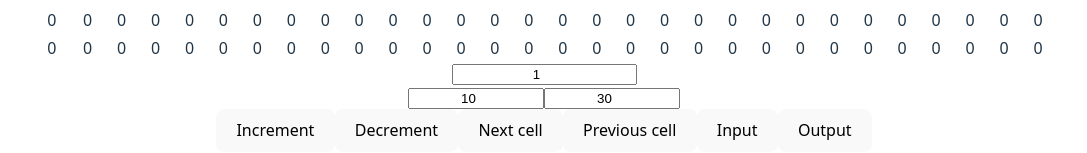
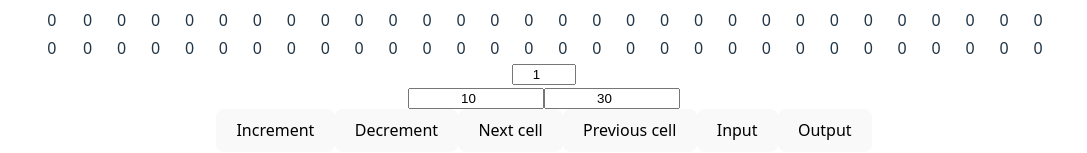
Before and after one commit to BCS21090011/BrainFucker, a React (Vite) app: page / in a window 1280 px wide. Shown: the part 628-781 px from the top of the page, without its empty margins (96-1183 px from the left). Built offline with nearby package versions, Linux system fonts and the light colour scheme.

Commit message:
Dynamic page changes.

```diff
--- a/src/App.jsx
+++ b/src/App.jsx
@@ -24,6 +24,7 @@
   const [colDimension, setColDimension] = useState(30); // Columns in memory display
   const [memPtr, setMemPtr] = useState(0);  // Current code index in BF code execution
   const [currentCellVal, setCurrentCellVal] = useState(0);  // Current value of the memory cell at MemPtr
+  const [maxPage, setMaxPage] = useState(0);  // Max page number for memory display
 
   const [chunkedMem, setChunkedMem] = useState([]); // Memory cells chunked for display
 
@@ -103,17 +104,26 @@
 
   const HandleMemPtrChange = useCallback((oldVal, newVal) => {
     if (newVal >= 0 && newVal < memSize) {
-      const dimension = rowDimension * colDimension;
-      const page = Math.floor(newVal / dimension) + 1;
-      setPage(page);
       setCurrentCellVal(bfRef.current.CurrentCellVal);
       setMemPtr(bfRef.current.MemPtr);
     }
-  }, [rowDimension, colDimension]);
+  }, [rowDimension, colDimension, memSize]);
 
   useEffect(() => {
     bfRef.current.MemPtrOnChangeCallback = HandleMemPtrChange;
   }, [HandleMemPtrChange]);
+
+  useEffect(() => {
+      const bf = bfRef.current;
+
+      const dimension = rowDimension * colDimension;
+
+      const inputMaxPage = Math.floor((memSize - 1) / dimension) + 1;
+      setMaxPage(inputMaxPage);
+
+      const page = Math.floor(bf.MemPtr / dimension) + 1;
+      setPage(page);
+  }, [rowDimension, colDimension, memSize]);
 
   // --- Handle "Apply Code" click: load textarea content into BF engine ---
   const handleApplyCode = () => {
@@ -138,7 +148,7 @@
       bf.MemSize = newSize;
       ChunkMemory();
     }
-  }
+  };
 
   // --- Run execution until completion ---
   const handleExecuteAll = async () => {
@@ -151,7 +161,7 @@
     const bf = bfRef.current;
     await bf.BF_Execute();
     ChunkMemory();
-  }
+  };
 
   const handleInputPromptKeyDown = (event) => {
     if (event.key == "Enter") {
@@ -169,13 +179,13 @@
         inputResolverRef.current = null;
       }
     }
-  }
+  };
 
   const handleTerminalClick = () => {
     if (inputResolverRef.current) { // If input is pending, there should be a resolver:
       inputPromptRef.current.focus();
     }
-  }
+  };
 
   const handleMemPtrInputChange = (e) => {
     const newMemPtr = Number(e.target.value);
@@ -190,7 +200,7 @@
       bf.MemPtr = newMemPtr;
       ChunkMemory();
     }
-  }
+  };
 
   const handleCurrentCellValInputChange = (e) => {
     let newVal = Number(e.target.value);
@@ -202,7 +212,7 @@
     newVal = bf.CurrentCellVal;
     setCurrentCellVal(newVal);
     ChunkMemory();
-  }
+  };
 
   return (
     <>
@@ -268,6 +278,7 @@
         type="number"
         ref={pageInputRef}
         min={1}
+        max={maxPage}
         value={page}
         onChange={(e) => setPage(Number(e.target.value))}
       />
```
